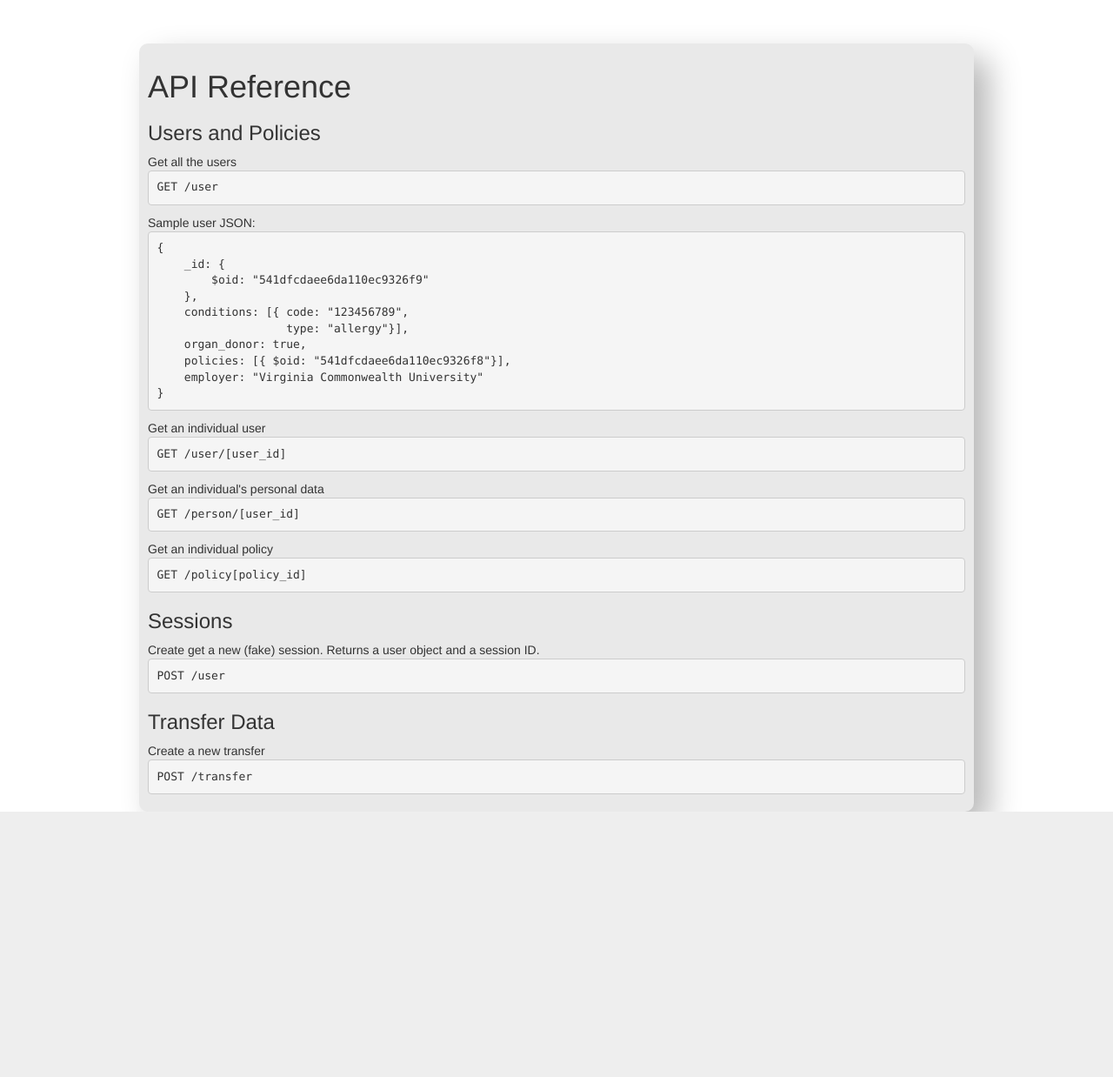
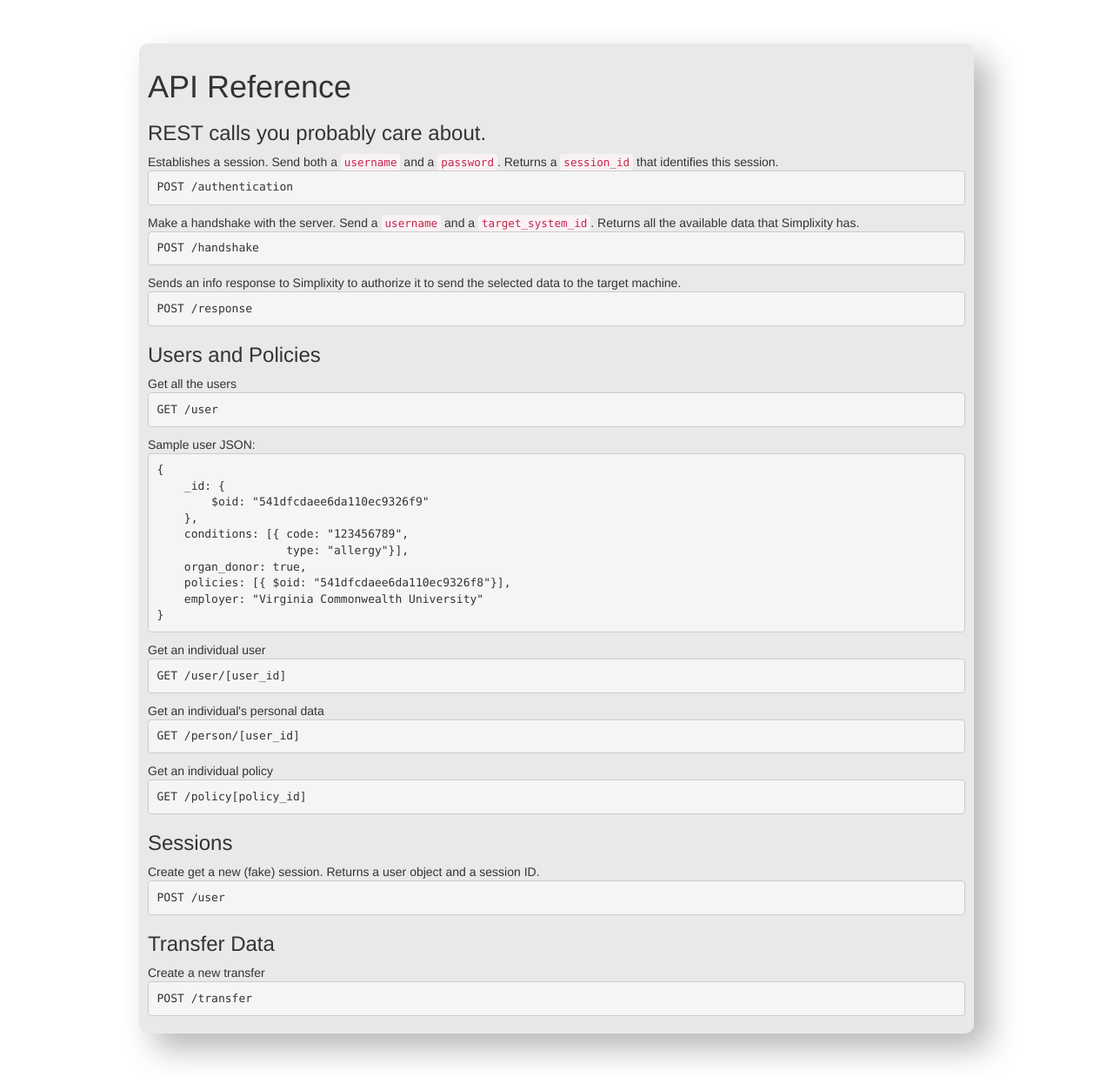
Before and after one commit to Simplixity/server, a Flask app: page /api in a window 1280 px wide. Shown: the whole page at 87% size. Before the commit the page ends 933 px from the top, so only its background shows below. Run offline with Flask 2, Linux system fonts and the light colour scheme; some libraries are stand-ins or nearby versions.

Commit message:
updating api

```diff
--- a/simplixity/static/css/main.css
+++ b/simplixity/static/css/main.css
@@ -1,11 +1,12 @@
 #wrapper {
-  width: 100%;
+    width: 100%;
 }
 
 .content {
     width: 75%;
     margin: 0 auto;
     margin-top: 50px;
+    margin-bottom: 50px;
     padding: 10px;
 
     background-color: #E9E9E9;
@@ -15,7 +16,7 @@
     -webkit-border-radius: 10px 10px 10px 10px;
     border: 0px solid #000000;
 
--webkit-box-shadow: 17px 17px 36px 0px rgba(0,0,0,0.29);
--moz-box-shadow: 17px 17px 36px 0px rgba(0,0,0,0.29);
-box-shadow: 17px 17px 36px 0px rgba(0,0,0,0.29);
+    -webkit-box-shadow: 17px 17px 36px 0px rgba(0,0,0,0.29);
+    -moz-box-shadow: 17px 17px 36px 0px rgba(0,0,0,0.29);
+    box-shadow: 17px 17px 36px 0px rgba(0,0,0,0.29);
 }
--- a/simplixity/templates/api.html
+++ b/simplixity/templates/api.html
@@ -4,6 +4,17 @@
 {%block content %}
 
 <h1>API Reference</h1>
+<h3>REST calls you probably care about.</h3>
+Establishes a session.  Send both a <code>username</code> and a <code>password</code>.  Returns a
+<code>session_id</code> that identifies this session.
+<pre>POST /authentication</pre>
+Make a handshake with the server. Send a <code>username</code> and a <code>target_system_id</code>.
+Returns all the available data that Simplixity has.
+<pre>POST /handshake</pre>
+Sends an info response to Simplixity to authorize it to send the selected data to the target machine.
+<pre>POST /response</pre>
+
+
 <h3>Users and Policies</h3>
 Get all the users
 <pre>GET /user</pre>
```
